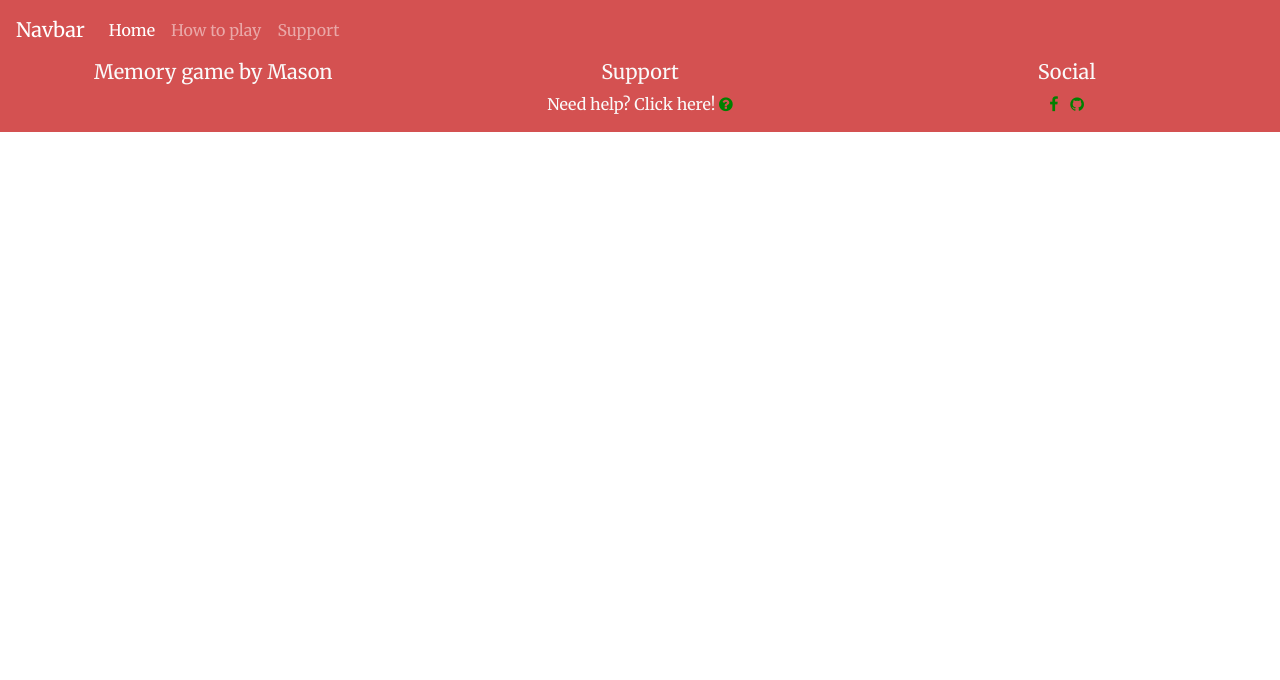
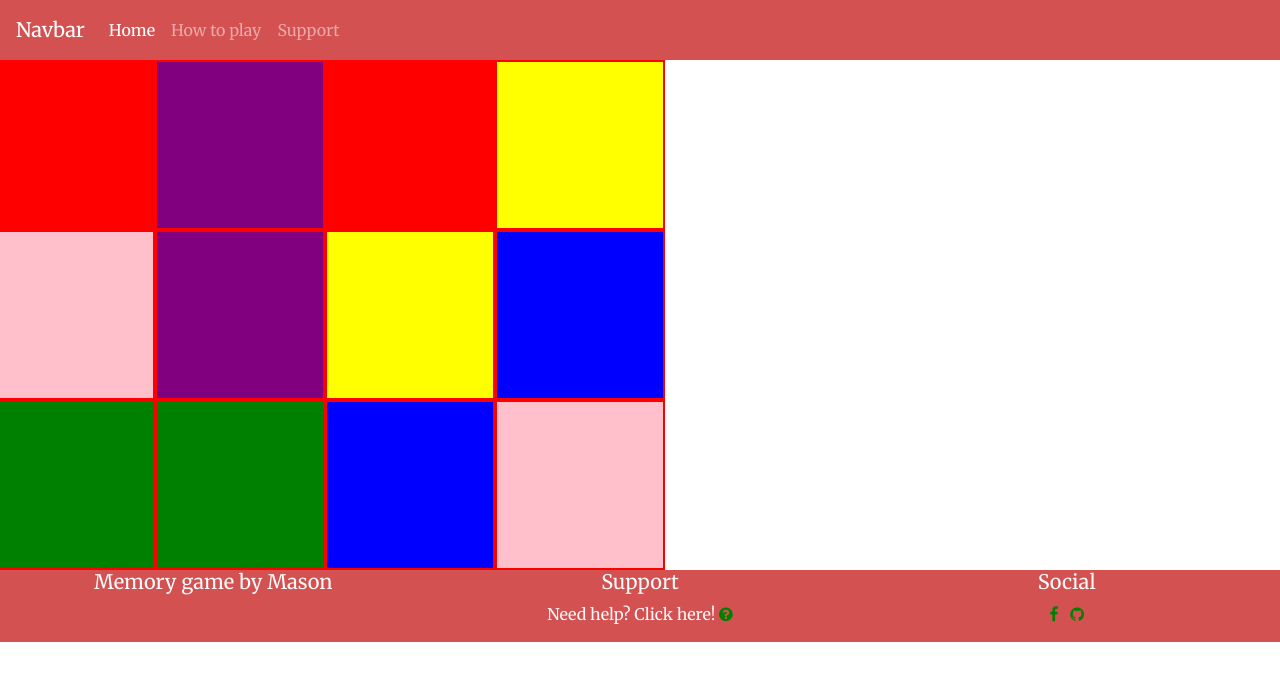
Before and after one commit to Code-Institute-Submissions/Memory-Game-22, a plain HTML site: page index.html in a window 1280 px wide. Drawn offline with nearby package versions, Linux system fonts and the light colour scheme.

Commit message:
Adds bootstraps grid system to build the basic structure of the memory game. index. js created for memory games coding to be done inside.

```diff
--- a/assets/css/style.css
+++ b/assets/css/style.css
@@ -13,6 +13,49 @@
 
 nav > .active {
   font-size: 100px;
+}
+
+/*----------Home page----------*/
+
+.row {
+    text-align: center;
+}
+
+.cards {
+    background-color: grey;
+    border: 2px solid red;
+    cursor: pointer;
+    display: inline-block;
+    height: 170px;
+    width: 170px;
+}
+
+.cards:hover {
+    border: 2px solid #fafafa;
+}
+
+.blue {
+    background-color: blue;
+}
+
+.red {
+    background-color: red;
+}
+
+.green {
+    background-color: green;
+}
+
+.purple {
+    background-color: purple;
+}
+
+.yellow {
+    background-color: yellow;
+}
+
+.pink {
+    background-color: pink;
 }
 
 /*----------Support----------*/
--- a/index.html
+++ b/index.html
@@ -59,6 +59,27 @@
       </nav>
     </header>
 
+    <!--Game section-->
+
+    <div class="row">
+     <div class="cards red color-hidden"></div>
+     <div class="cards purple color-hidden"></div>
+     <div class="cards red color-hidden"></div>
+     <div class="cards yellow color-hidden"></div>
+    </div>
+    <div class="row">
+     <div class="cards pink color-hidden"></div>
+     <div class="cards purple color-hidden"></div>
+     <div class="cards yellow color-hidden"></div>
+     <div class="cards blue color-hidden"></div>
+    </div>
+    <div class="row">
+     <div class="cards green color-hidden"></div>
+     <div class="cards green color-hidden"></div>
+     <div class="cards blue color-hidden"></div>
+     <div class="cards pink color-hidden"></div>
+    </div>
+
     <!--Footer-->
     <footer class="container-fluid page-footer">
       <div class="row">
@@ -103,5 +124,6 @@
         </div>
       </div>
     </footer>
+    <script src="index.js" ></script>
   </body>
 </html>
```
Also changed, not shown: support.html (+0 -10 lines), assets/js/index.js (added).
